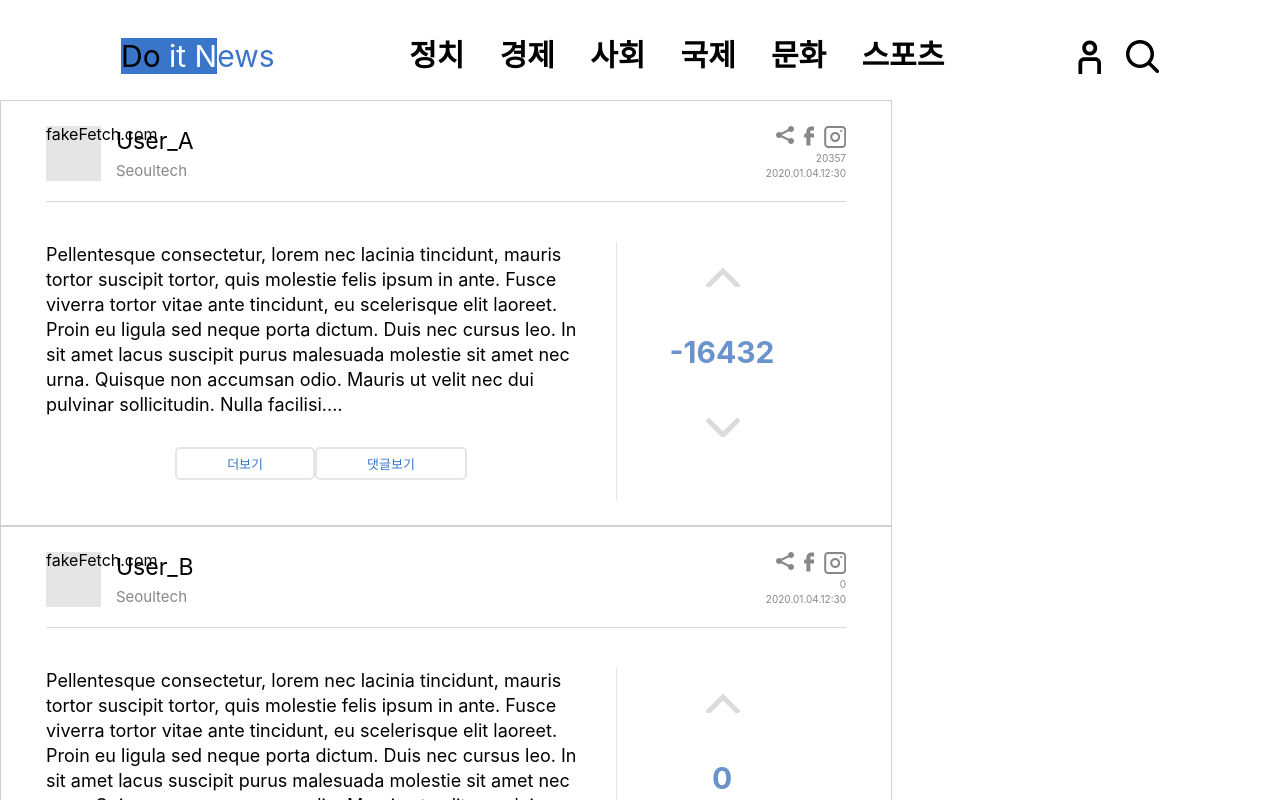
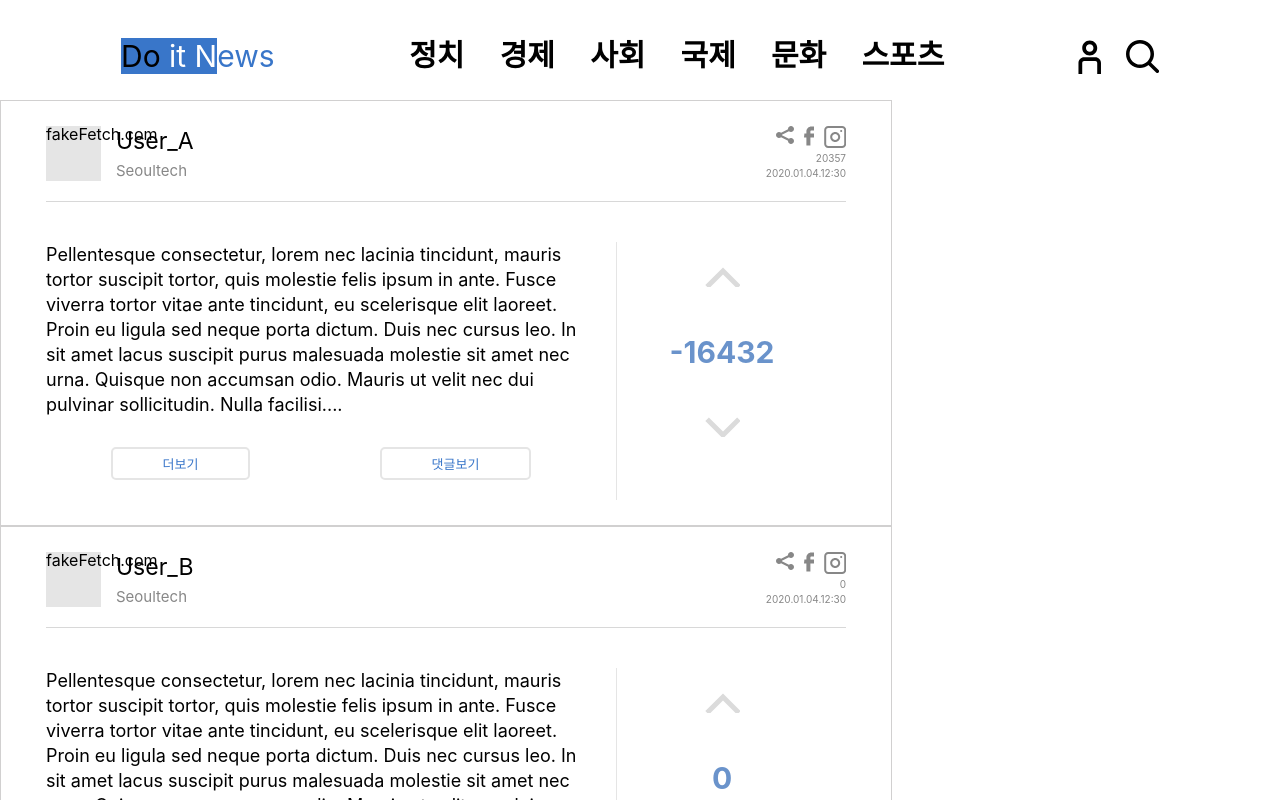
Before and after one commit to DINTeam/do-it-news-web-front, a Next.js app: page / in a window 1280 px wide. Shown: the top 800 px of the page. Built offline with nearby package versions, Linux system fonts and the light colour scheme.

Commit message:
[style] card 컴포넌트,  comment 컴포넌트 버튼css 변경

```diff
--- a/components/card/contents/contents.module.css
+++ b/components/card/contents/contents.module.css
@@ -11,6 +11,6 @@
 
 .moreBtn{
     display: flex;
-    justify-content: center;
+    justify-content: space-around;
     padding-top: 30px;
 }
--- a/components/commentList/commentList.module.css
+++ b/components/commentList/commentList.module.css
@@ -2,3 +2,9 @@
     width: 800px;
     padding: 40px 45px 0 45px;
 }
+
+.moreBtn{
+    display: flex;
+    justify-content: center;
+    padding-top: 20px;
+}
```
